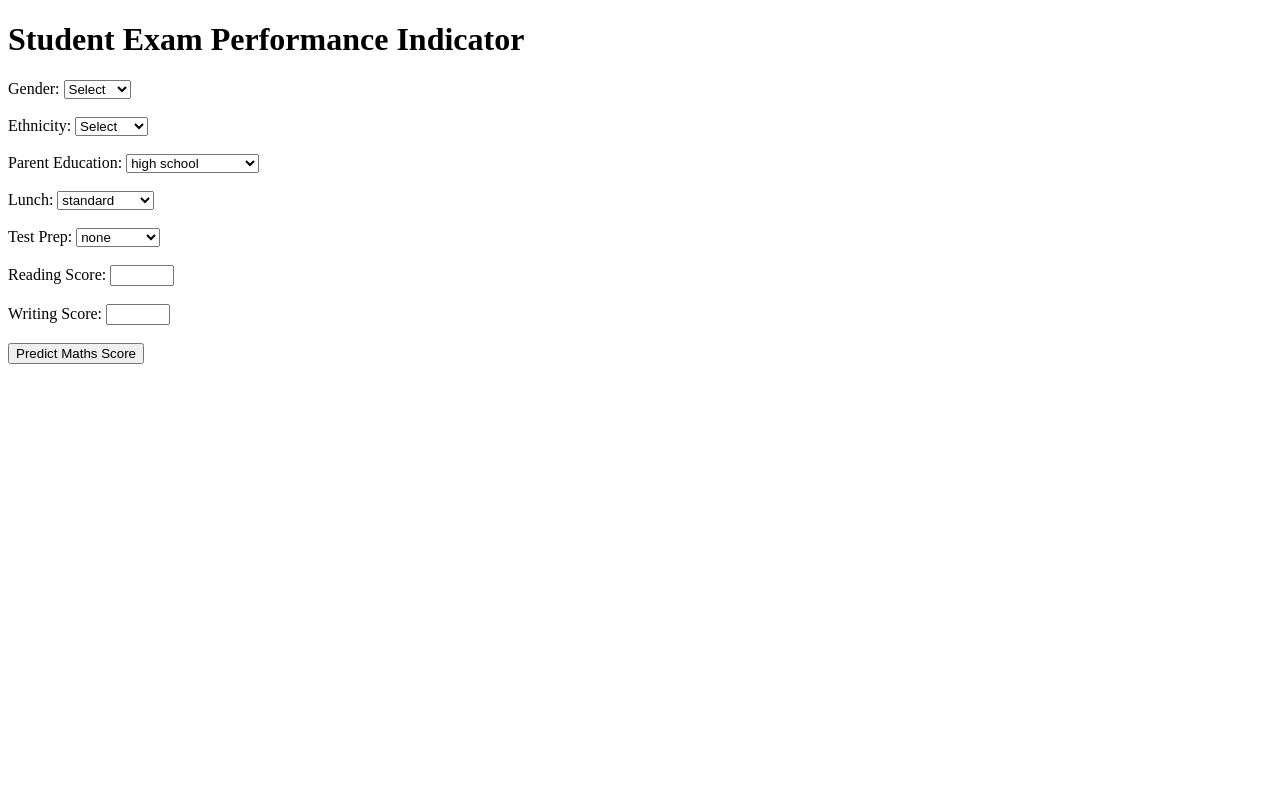
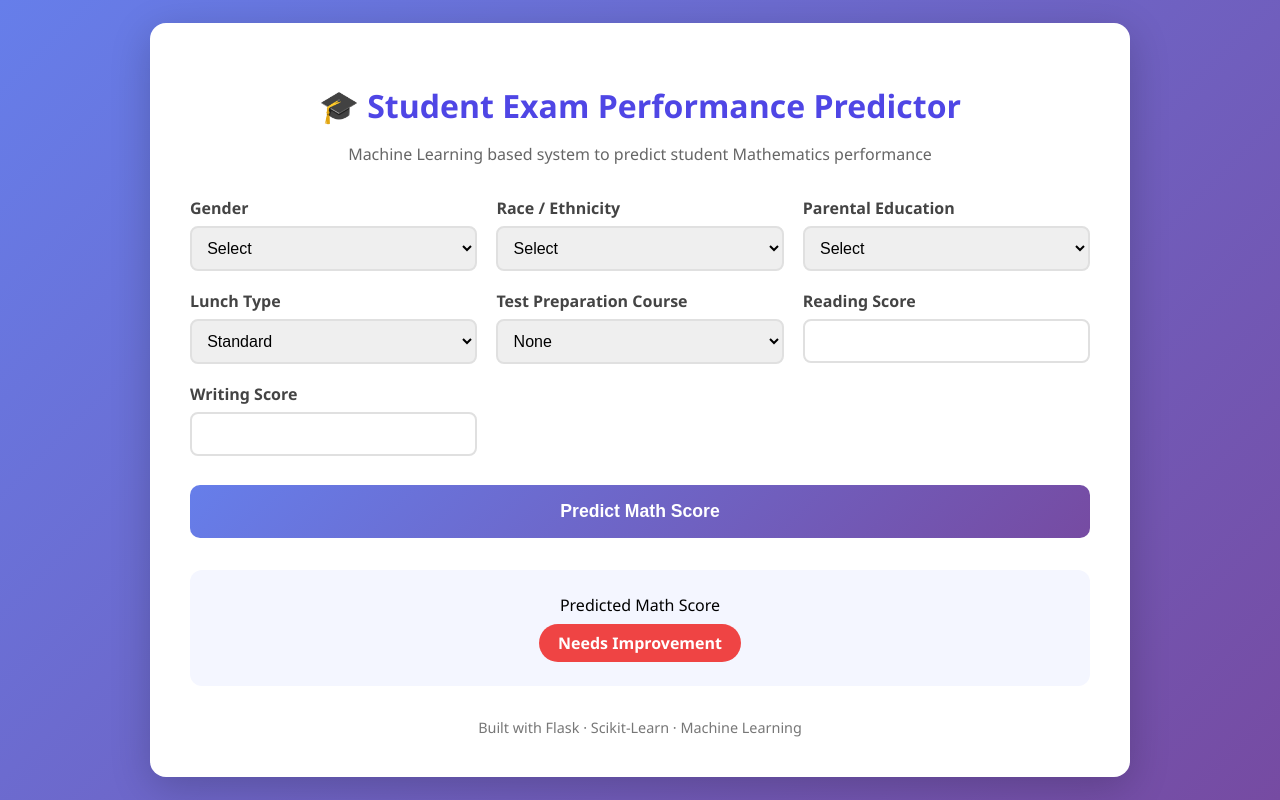
Before and after one commit to naveen44899/student_perfo, a Flask app: template templates/home.html in a window 1280 px wide. Run offline with Flask 3, Linux system fonts and the light colour scheme; the template is opened without the code that fills it, so the values that code supplies are empty.

Commit message:
udpated html

```diff
--- a/templates/home.html
+++ b/templates/home.html
@@ -1,60 +1,220 @@
 <!DOCTYPE html>
-<html>
+<html lang="en">
+<head>
+    <meta charset="UTF-8">
+    <title>Student Exam Performance Predictor</title>
+    <meta name="viewport" content="width=device-width, initial-scale=1.0">
+
+    <style>
+        body {
+            font-family: "Segoe UI", Tahoma, sans-serif;
+            background: linear-gradient(135deg, #667eea, #764ba2);
+            min-height: 100vh;
+            margin: 0;
+            display: flex;
+            align-items: center;
+            justify-content: center;
+        }
+
+        .container {
+            background: white;
+            max-width: 900px;
+            width: 100%;
+            border-radius: 16px;
+            box-shadow: 0 10px 40px rgba(0,0,0,0.2);
+            padding: 2.5rem;
+        }
+
+        h1 {
+            text-align: center;
+            color: #4f46e5;
+            margin-bottom: 0.5rem;
+        }
+
+        p.subtitle {
+            text-align: center;
+            color: #666;
+            margin-bottom: 2rem;
+        }
+
+        .form-grid {
+            display: grid;
+            grid-template-columns: repeat(auto-fit, minmax(260px, 1fr));
+            gap: 1.2rem;
+        }
+
+        .form-group {
+            display: flex;
+            flex-direction: column;
+        }
+
+        label {
+            font-weight: 600;
+            margin-bottom: 0.4rem;
+            color: #444;
+        }
+
+        input, select {
+            padding: 0.7rem;
+            border-radius: 8px;
+            border: 2px solid #e0e0e0;
+            font-size: 1rem;
+        }
+
+        input:focus, select:focus {
+            outline: none;
+            border-color: #667eea;
+        }
+
+        .btn {
+            margin-top: 1.8rem;
+            width: 100%;
+            padding: 1rem;
+            font-size: 1.1rem;
+            font-weight: 600;
+            color: white;
+            border: none;
+            border-radius: 10px;
+            cursor: pointer;
+            background: linear-gradient(135deg, #667eea, #764ba2);
+        }
+
+        .btn:hover {
+            opacity: 0.95;
+        }
+
+        .prediction-box {
+            margin-top: 2rem;
+            padding: 1.5rem;
+            border-radius: 12px;
+            background: #f4f6ff;
+            text-align: center;
+        }
+
+        .prediction-score {
+            font-size: 3rem;
+            font-weight: bold;
+            color: #4f46e5;
+        }
+
+        .risk {
+            margin-top: 0.5rem;
+            font-weight: 600;
+            padding: 0.5rem 1.2rem;
+            display: inline-block;
+            border-radius: 20px;
+            color: white;
+        }
+
+        .low { background: #22c55e; }
+        .medium { background: #f59e0b; }
+        .high { background: #ef4444; }
+
+        footer {
+            text-align: center;
+            margin-top: 2rem;
+            color: #777;
+            font-size: 0.9rem;
+        }
+    </style>
+</head>
 <body>
-<h1>Student Exam Performance Indicator</h1>
+
+<div class="container">
+
+    <h1>🎓 Student Exam Performance Predictor</h1>
+    <p class="subtitle">
+        Machine Learning based system to predict student Mathematics performance
+    </p>
 
     <form action="{{ url_for('predict_datapoint') }}" method="post">
 
-    Gender:
+        <div class="form-grid">
+
+            <div class="form-group">
+                <label>Gender</label>
                 <select name="gender" required>
-        <option disabled selected value="">Select</option>
+                    <option value="">Select</option>
                     <option value="male">Male</option>
                     <option value="female">Female</option>
-    </select><br><br>
+                </select>
+            </div>
 
-    Ethnicity:
+            <div class="form-group">
+                <label>Race / Ethnicity</label>
                 <select name="ethnicity" required>
-        <option disabled selected value="">Select</option>
+                    <option value="">Select</option>
                     <option value="group A">Group A</option>
                     <option value="group B">Group B</option>
                     <option value="group C">Group C</option>
                     <option value="group D">Group D</option>
                     <option value="group E">Group E</option>
-    </select><br><br>
+                </select>
+            </div>
 
-    Parent Education:
+            <div class="form-group">
+                <label>Parental Education</label>
                 <select name="parental_level_of_education" required>
-        <option value="high school">high school</option>
-        <option value="some college">some college</option>
-        <option value="associate's degree">associate's degree</option>
-        <option value="bachelor's degree">bachelor's degree</option>
-        <option value="master's degree">master's degree</option>
-    </select><br><br>
+                    <option value="">Select</option>
+                    <option value="high school">High School</option>
+                    <option value="some college">Some College</option>
+                    <option value="associate's degree">Associate's Degree</option>
+                    <option value="bachelor's degree">Bachelor's Degree</option>
+                    <option value="master's degree">Master's Degree</option>
+                </select>
+            </div>
 
-    Lunch:
+            <div class="form-group">
+                <label>Lunch Type</label>
                 <select name="lunch" required>
-        <option value="standard">standard</option>
-        <option value="free/reduced">free/reduced</option>
-    </select><br><br>
+                    <option value="standard">Standard</option>
+                    <option value="free/reduced">Free / Reduced</option>
+                </select>
+            </div>
 
-    Test Prep:
+            <div class="form-group">
+                <label>Test Preparation Course</label>
                 <select name="test_preparation_course" required>
-        <option value="none">none</option>
-        <option value="completed">completed</option>
-    </select><br><br>
+                    <option value="none">None</option>
+                    <option value="completed">Completed</option>
+                </select>
+            </div>
 
-    Reading Score:
-    <input type="number" name="reading_score" min="0" max="100" required><br><br>
+            <div class="form-group">
+                <label>Reading Score</label>
+                <input type="number" name="reading_score" min="0" max="100" required>
+            </div>
 
-    Writing Score:
-    <input type="number" name="writing_score" min="0" max="100" required><br><br>
+            <div class="form-group">
+                <label>Writing Score</label>
+                <input type="number" name="writing_score" min="0" max="100" required>
+            </div>
 
-    <button type="submit">Predict Maths Score</button>
+        </div>
+
+        <button type="submit" class="btn">Predict Math Score</button>
     </form>
 
-{% if results %}
-<h2>Prediction: {{ results }}</h2>
+    {% if results is not none %}
+    <div class="prediction-box">
+        <div>Predicted Math Score</div>
+        <div class="prediction-score">{{ results | round(2) }}</div>
+
+        {% if results >= 70 %}
+            <div class="risk low">Excellent Performance</div>
+        {% elif results >= 50 %}
+            <div class="risk medium">Good Performance</div>
+        {% else %}
+            <div class="risk high">Needs Improvement</div>
         {% endif %}
+    </div>
+    {% endif %}
+
+    <footer>
+        Built with Flask · Scikit-Learn · Machine Learning
+    </footer>
+
+</div>
 
 </body>
 </html>
```
Also changed, not shown: application.py (deleted, +0 -31 lines), 1 other file. Lines whose indentation alone changed are shown as unchanged.
